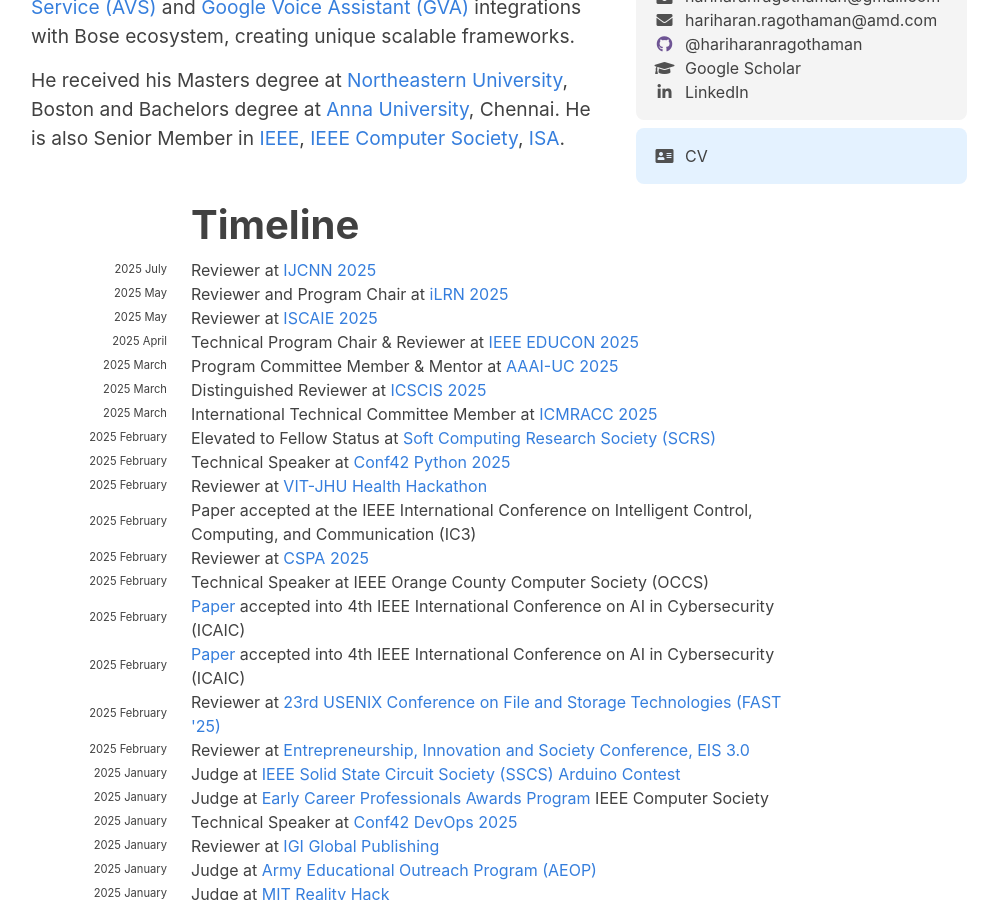
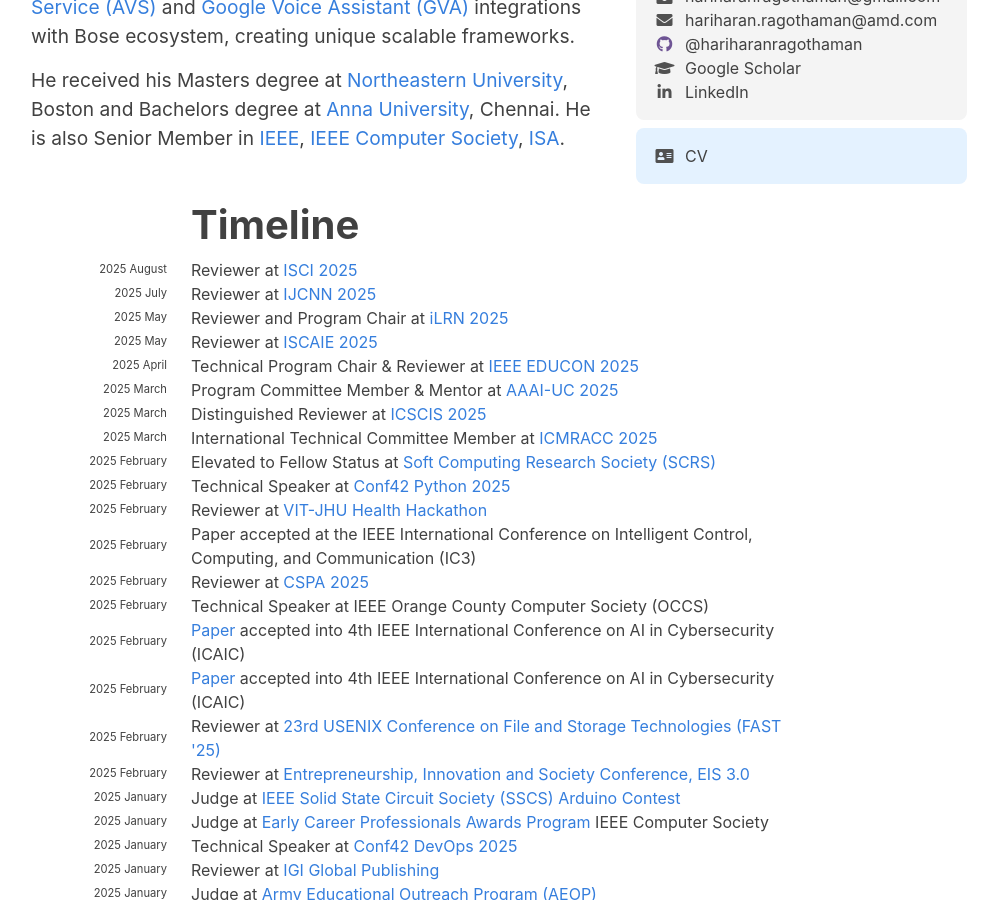
Before and after one commit to hariharanragothaman/hariharanragothaman.github.io, a Jekyll site: the page built from index.md, in a window 1280 px wide and 900 px high, scrolled down 628 px. Shown: the whole window, without its empty margins (141-1139 px from the left). Built offline with Jekyll 4.4.1, drawn with Linux system fonts in a browser that asks for light colours; nearby versions of some CDN libraries; some web fonts are replaced.

Commit message:
Polishes and Updates

```diff
--- a/_data/news.yaml
+++ b/_data/news.yaml
@@ -1,6 +1,11 @@
 # For Reviewing - 'month' is when the event o(or) conference happened.
 # For Papers - 'month' is when the conference happened for conferences | For Journals when it was accepted.
 # For other events 'month' is exactly when the event occured.
+
+#-------------------------------------------- August  ------------------------------------------------------------------------------------------------------------------------------------------------------
+- year: 2025
+  year-extra: August
+  description: Reviewer at <a href="https://www.isci.asia/">ISCI 2025</a>
 
 #-------------------------------------------- July  ------------------------------------------------------------------------------------------------------------------------------------------------------
 - year: 2025
```
